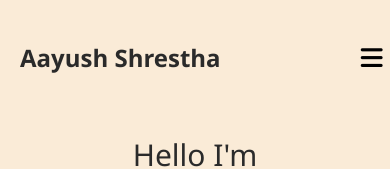
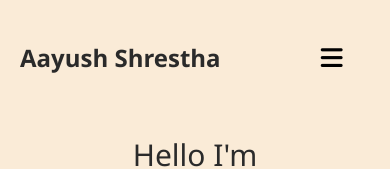
Before and after one commit to AayuStha/Port-Web, a plain HTML site: page index.html in a window 390 px wide. Shown: the top 169 px of the page. Drawn offline with nearby package versions, Linux system fonts and the light colour scheme.

Commit message:
fixed photo issue

```diff
--- a/css/responsive.css
+++ b/css/responsive.css
@@ -69,7 +69,7 @@
         white-space: nowrap;
     }
     .togglebtn{
-        transform: translateX(-40px);
+        transform: translateX(-80px);
         font-size: 25px;
     }
 
```
Also changed, not shown: img/848f933e-9a40-4a5c-b4e7-0e5003cea5f6 Background Removed.png (deleted), 1 other file.
